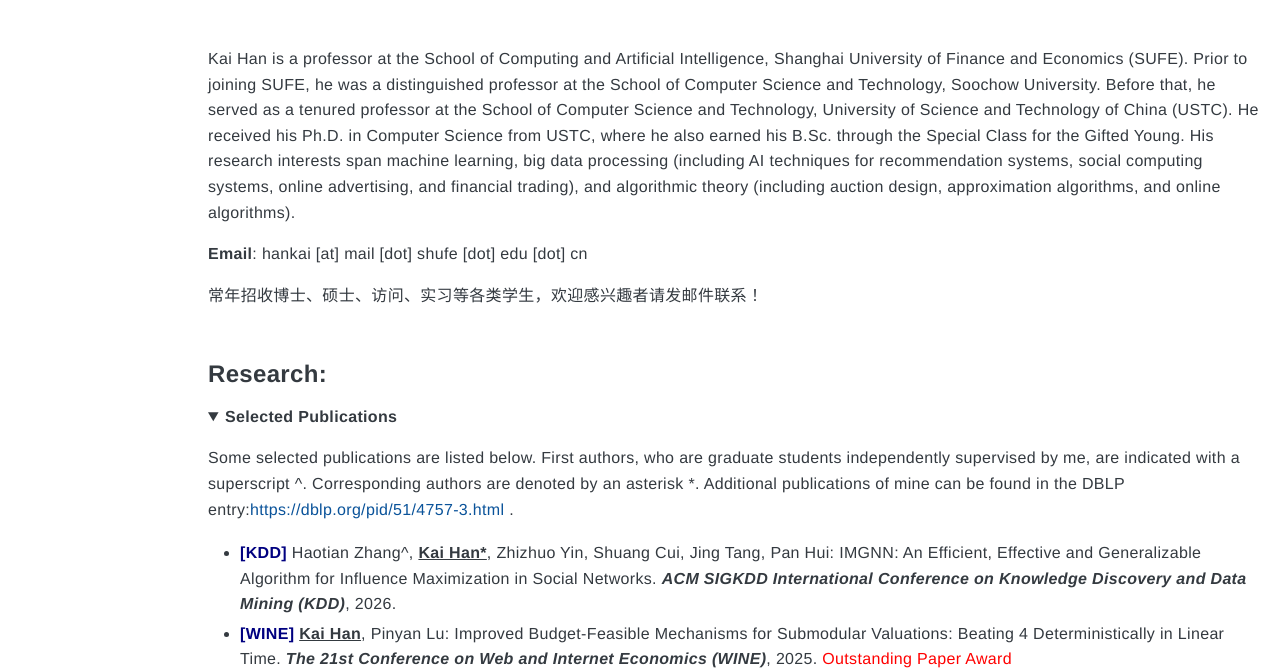
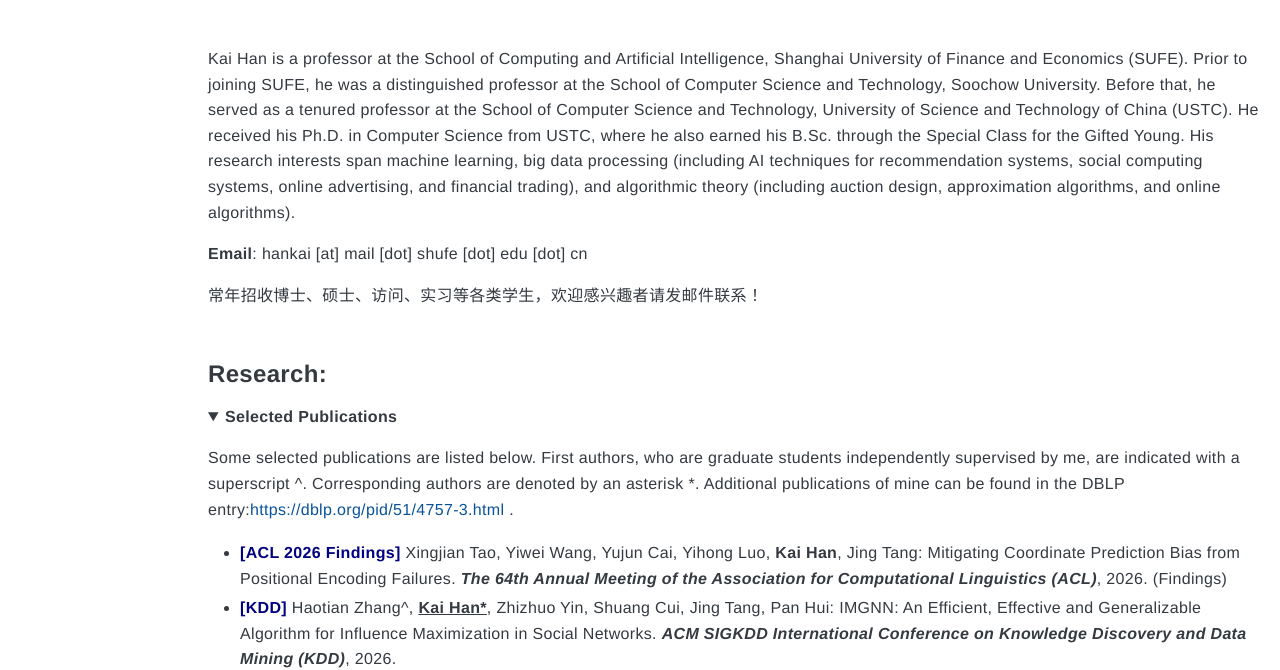
Before and after one commit to kaihanhome/kaihanhome.github.io, a plain HTML site: page index.html in a window 1280 px wide. Shown: the part 139-809 px from the top of the page. Drawn offline with Linux system fonts and the light colour scheme.

Commit message:
Update index.html

```diff
--- a/index.html
+++ b/index.html
@@ -84,6 +84,7 @@
 <summary><b>Selected Publications</b></summary>
     <p>Some selected publications are listed below. First authors, who are graduate students independently supervised by me, are indicated with a superscript ^. Corresponding authors are denoted by an asterisk *. Additional publications of mine can be found in the DBLP entry:<a href="https://dblp.org/pid/51/4757-3.html">https://dblp.org/pid/51/4757-3.html</a> .</p>
   <ul>
+    <li style="padding: 2px 0px;"> <strong><span style="color: navy;">[ACL 2026 Findings]</span></strong> Xingjian Tao, Yiwei Wang, Yujun Cai, Yihong Luo, <strong>Kai Han</strong>, Jing Tang: Mitigating Coordinate Prediction Bias from Positional Encoding Failures. <em><strong>The 64th Annual Meeting of the Association for Computational Linguistics (ACL)</strong></em>, 2026. (Findings) </li>
     <li style="padding: 2px 0px;"> <strong><span style="color: navy;">[KDD]</span></strong> Haotian Zhang^, <strong><u>Kai Han*</u></strong>, Zhizhuo Yin, Shuang Cui, Jing Tang, Pan Hui: IMGNN: An Efficient, Effective and Generalizable Algorithm for Influence Maximization in Social Networks.  <em><strong>ACM SIGKDD International Conference on Knowledge Discovery and Data Mining (KDD)</strong></em>, 2026.  </li>
     <li style="padding: 2px 0px;"> <strong><span style="color: navy;">[WINE] </span><u>Kai Han</u></strong>, Pinyan Lu: Improved Budget-Feasible Mechanisms for Submodular Valuations: Beating 4 Deterministically in Linear Time. <em><strong>The 21st Conference on Web and Internet Economics (WINE)</strong></em>, 2025. <span style="color: red;"> Outstanding Paper Award </span> </li>
     <li style="padding: 2px 0px;"> <strong><span style="color: navy;">[AIJ] </span><u>Kai Han*</u></strong>, Haotian Zhang, Shuang Cui. Efficient and Effective Budget-Feasible Mechanisms for Submodular Valuations. <em><strong>Artificial Intelligence (AIJ)</strong></em>, 2025.  </li>
```
